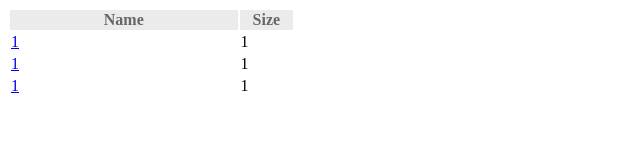
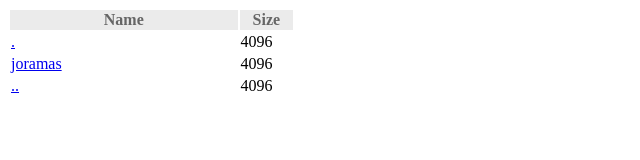
Before and after one commit to geeksLabTech/web_server, a plain HTML site: page index.html in a window 1280 px wide. Shown: the whole page, without its empty margins (0-640 px from the left). Drawn offline with Linux system fonts and the light colour scheme.

Commit message:
generating html

```diff
--- a/index.html
+++ b/index.html
@@ -1,4 +1,5 @@
 <!DOCTYPE html><html lang='en'><head><meta charset='UTF-8'><meta name='viewport'><title>Mobuis Server</title><script src="https://www.kryogenix.org/code/browser/sorttable/sorttable.js"></script><link rel="stylesheet" type="text/css" href="static/css/style.css"></head><body><table class="searchable sortable"><colgroup><col style="width: 227.56px;"><col style="width: 53.56px;"><col style="width: 145.56px;"><col style="width: 139.56px;"></colgroup><thead><tr style="background-color: #ebebeb;"><th class="header">Name</th><th class="header">Size</th></tr></thead><tbody>
-<tr> <td> <a href="1">1</a> </td> <td>1<td> </tr>
-<tr> <td> <a href="1">1</a> </td> <td>1<td> </tr>
-<tr> <td> <a href="1">1</a> </td> <td>1<td> </tr>
+<tr><td><a href="/home/.">.</a></td><td>4096</td>
+<tr><td><a href="/home/joramas">joramas</a></td><td>4096</td>
+<tr><td><a href="/home/..">..</a></td><td>4096</td>
+</tbody></table></body>
```
Also changed, not shown: 2 other files.
